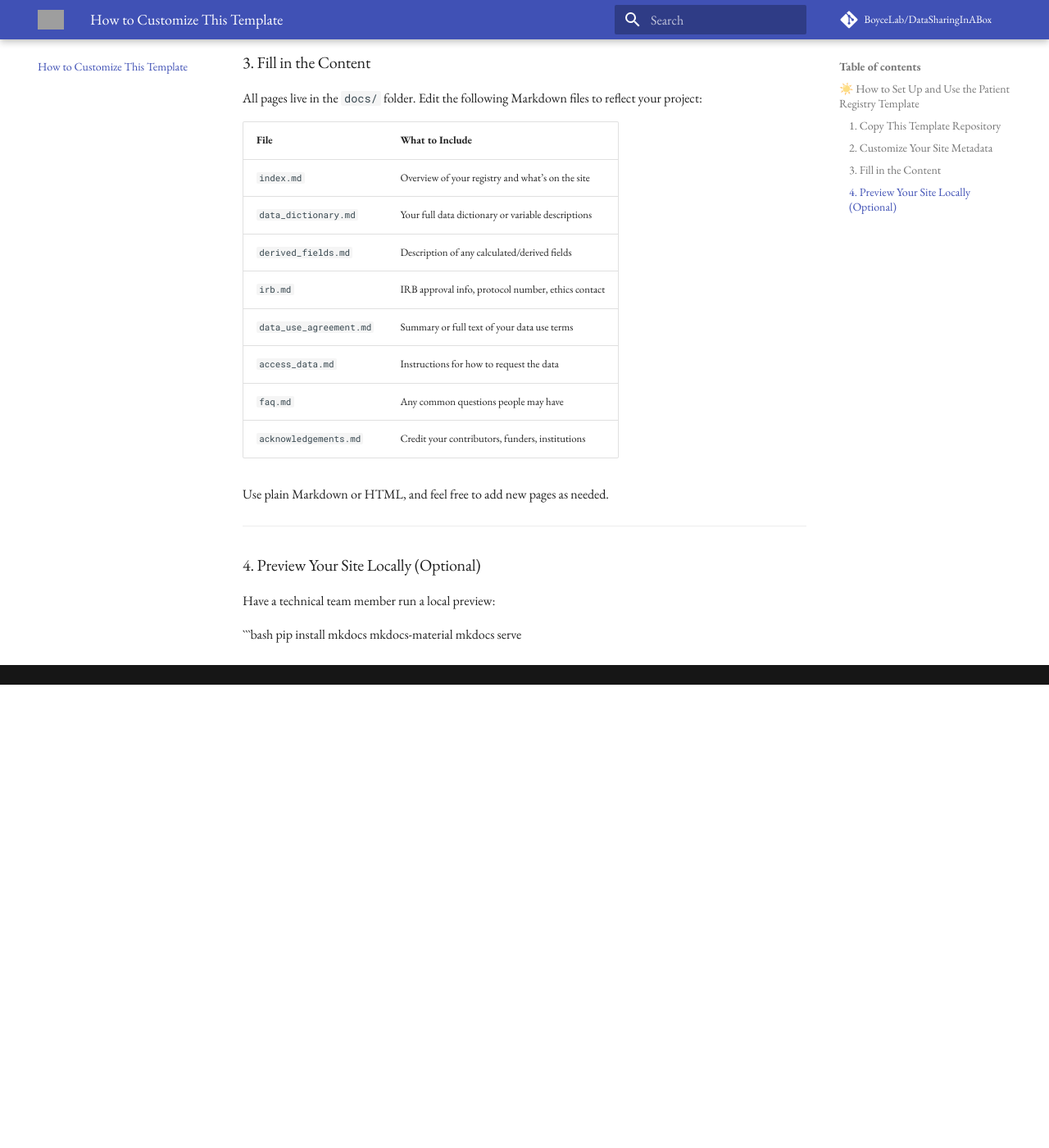
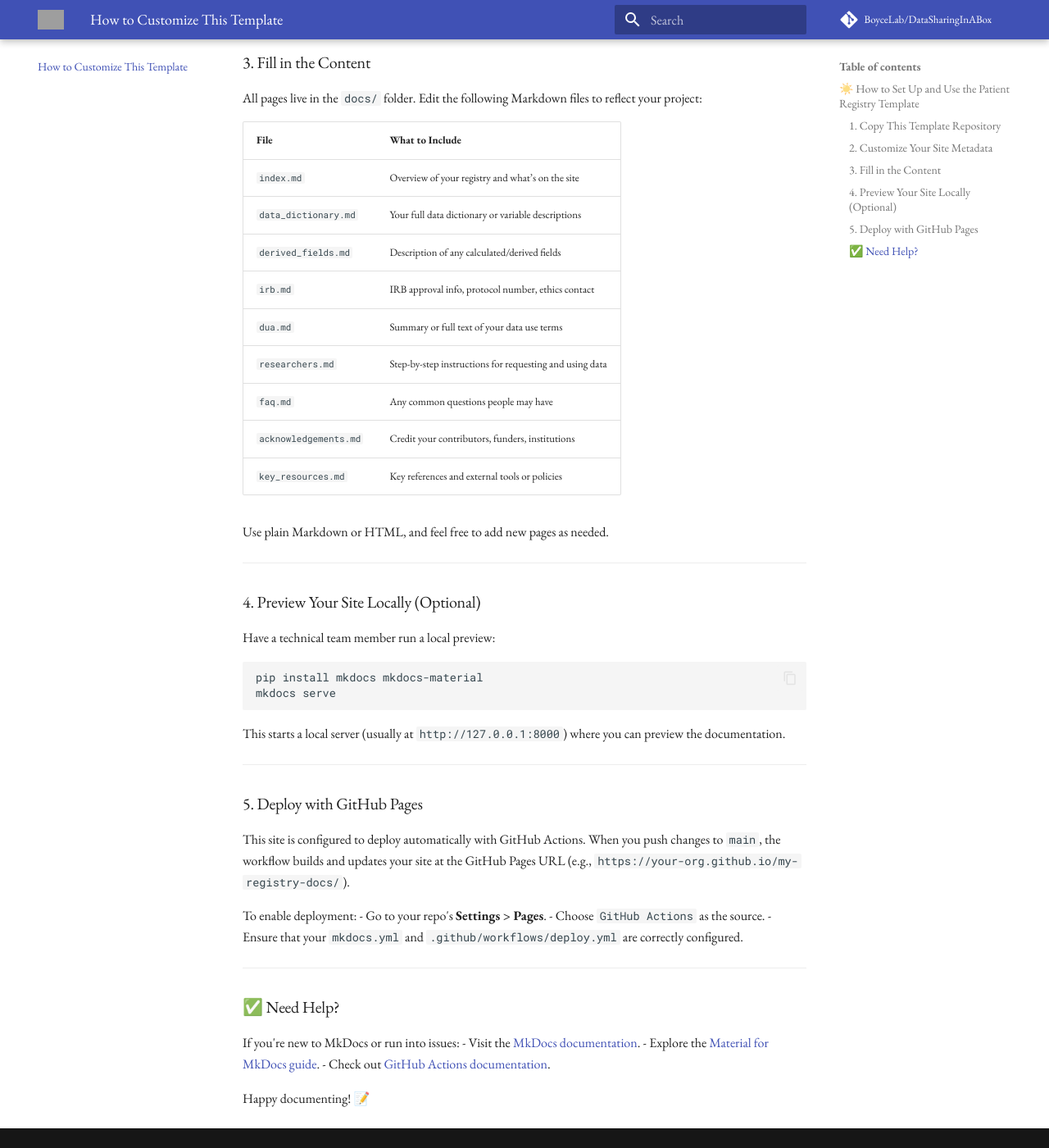
Before and after one commit to BoyceLab/DataSharingInABox, an MkDocs documentation site: the page built from docs/customization.md, in a window 1280 px wide and 1400 px high, scrolled down 1090 px. Shown: the whole window at 82% size. Built offline with MkDocs 1.6.1 and Material for MkDocs 9.7.7, drawn with Linux system fonts in a browser that asks for light colours; comment, search, counter and statistics services are not loaded; before the commit the page ends 1925 px from its top, so only the background shows below that; some of the changed text lies outside the part shown; grey boxes are pictures that could not be loaded.

Commit message:
Update customization.md

````diff
--- a/docs/customization.md
+++ b/docs/customization.md
@@ -30,7 +30,7 @@ Open `mkdocs.yml` and update:
 - `site_name`: The name of your registry or project.
 - `site_url`: The final URL of your documentation site (optional during setup).
 - `repo_url` and `repo_name`: If you want to link back to your GitHub repository from the site.
-- Replace `logo.png` in `assets/img/` with your registry’s logo and update the paths in `mkdocs.yml`.
+- Replace the logo in `assets/img/` with your registry’s logo and update the `logo:` path in `mkdocs.yml`.
 
 ---
 
@@ -44,10 +44,11 @@ All pages live in the `docs/` folder. Edit the following Markdown files to refle
 | `data_dictionary.md` | Your full data dictionary or variable descriptions |
 | `derived_fields.md` | Description of any calculated/derived fields |
 | `irb.md` | IRB approval info, protocol number, ethics contact |
-| `data_use_agreement.md` | Summary or full text of your data use terms |
-| `access_data.md` | Instructions for how to request the data |
+| `dua.md` | Summary or full text of your data use terms |
+| `researchers.md` | Step-by-step instructions for requesting and using data |
 | `faq.md` | Any common questions people may have |
 | `acknowledgements.md` | Credit your contributors, funders, institutions |
+| `key_resources.md` | Key references and external tools or policies |
 
 Use plain Markdown or HTML, and feel free to add new pages as needed.
 
@@ -60,3 +61,27 @@ Have a technical team member run a local preview:
 ```bash
 pip install mkdocs mkdocs-material
 mkdocs serve
+```
+
+This starts a local server (usually at `http://127.0.0.1:8000`) where you can preview the documentation.
+
+---
+
+### 5. Deploy with GitHub Pages
+
+This site is configured to deploy automatically with GitHub Actions. When you push changes to `main`, the workflow builds and updates your site at the GitHub Pages URL (e.g., `https://your-org.github.io/my-registry-docs/`).
+
+To enable deployment:
+- Go to your repo's **Settings > Pages**.
+- Choose `GitHub Actions` as the source.
+- Ensure that your `mkdocs.yml` and `.github/workflows/deploy.yml` are correctly configured.
+
+---
+
+### ✅ Need Help?
+If you're new to MkDocs or run into issues:
+- Visit the [MkDocs documentation](https://www.mkdocs.org/).
+- Explore the [Material for MkDocs guide](https://squidfunk.github.io/mkdocs-material/).
+- Check out [GitHub Actions documentation](https://docs.github.com/en/actions).
+
+Happy documenting! 📝
````
Also changed, not shown: other parts of docs/customization.md (+2 -2 lines).
